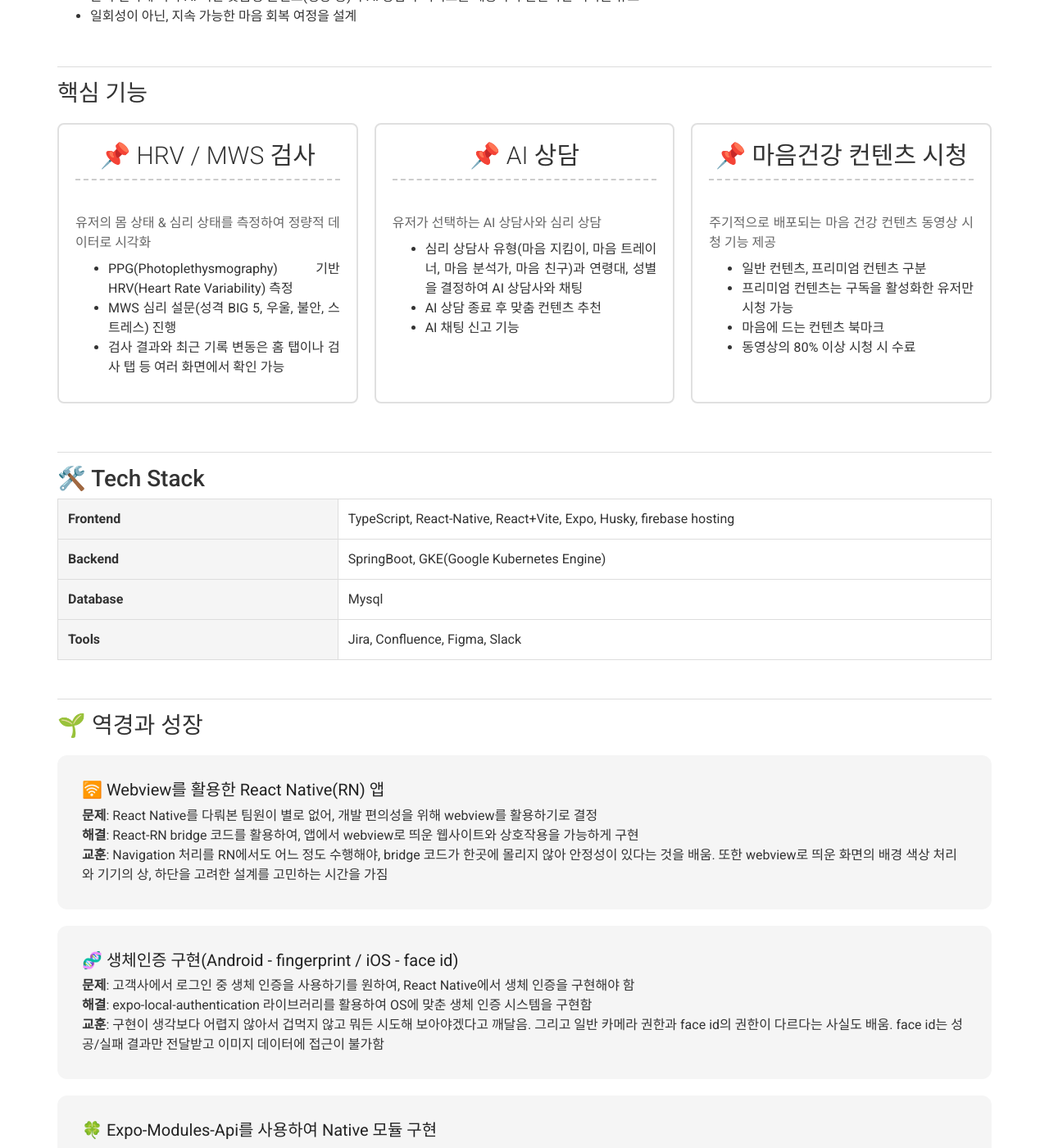
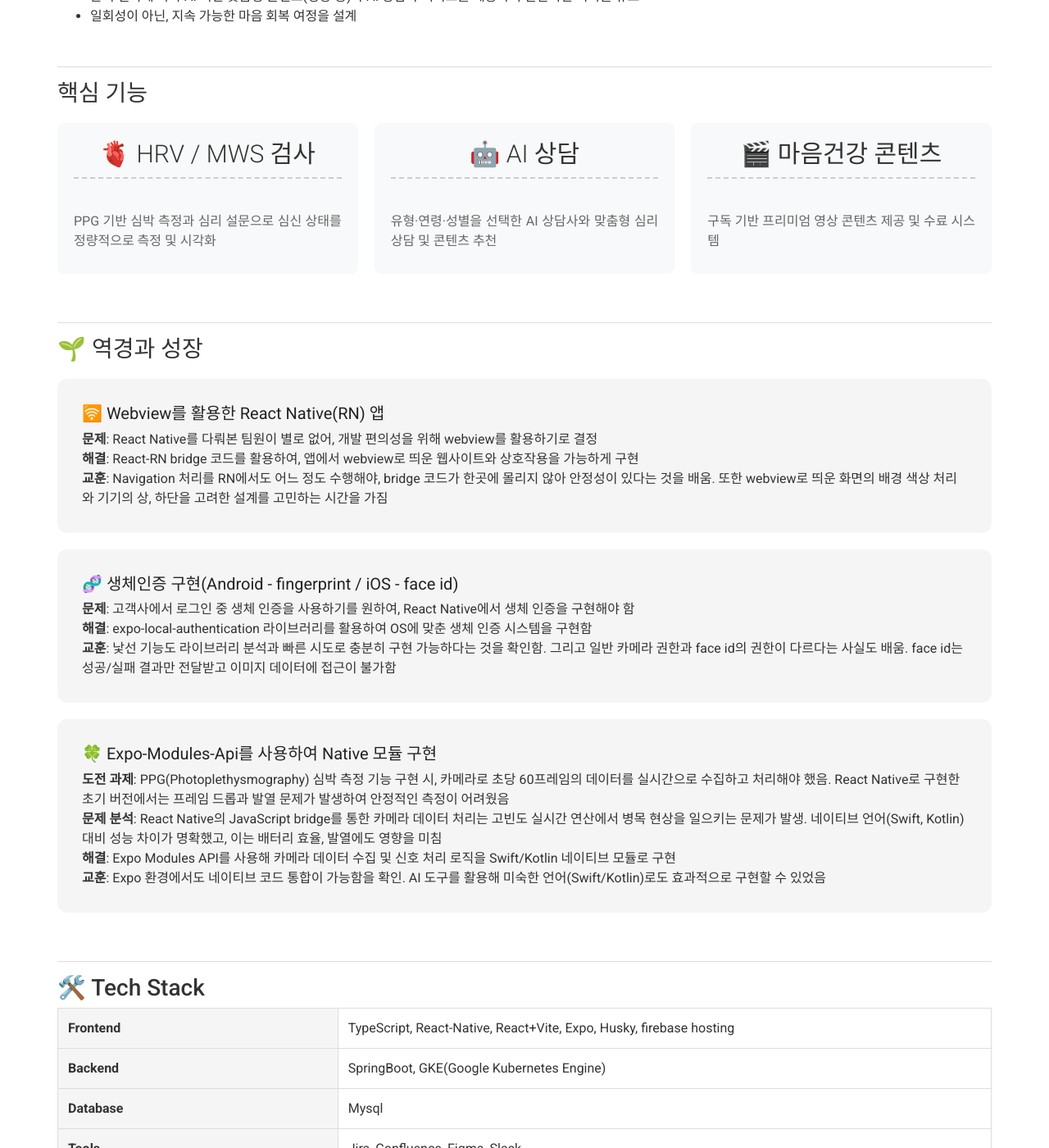
Before and after one commit to Hangyeol-SSeo/Hangyeol-SSeo.github.io, a Jekyll site: the page built from 1minute.md, in a window 1280 px wide and 1400 px high, scrolled down 557 px. Shown: the whole window at 82% size. Built offline with Jekyll 4.4.1, drawn with Linux system fonts in a browser that asks for light colours; nearby versions of some CDN libraries.

Commit message:
1minute 섹션 이력 간소화, 핵심 내용으로만 구성

```diff
--- a/1minute.md
+++ b/1minute.md
@@ -22,46 +22,64 @@ permalink: /experience/1minute/
 - 분석 결과에 따라 AI 기반 맞춤형 콘텐츠(명상 등)와 AI 상담사 서비스를 제공하여 실질적인 회복을 유도
 - 일회성이 아닌, 지속 가능한 마음 회복 여정을 설계
 
-<!-- 추후 스크린샷 추가 -->
-
 <br/>
 
 ---
 
 <h1 style="font-size: 2.8rem; margin-bottom:8px">핵심 기능</h1>
 
-<div class="feature-grid" style="display: grid; grid-template-columns: repeat(auto-fit, minmax(250px, 1fr)); gap: 20px; margin: 20px 0;">
-  <div style="background: #fff; border: 2px solid #e0e0e0; padding: 20px; border-radius: 8px;">
-    <h3 style="margin-top: 0;">📌 HRV / MWS 검사</h3>
-    <p style="color: #666;">유저의 몸 상태 & 심리 상태를 측정하여 정량적 데이터로 시각화</p>
-    <ul>
-      <li>PPG(Photoplethysmography) 기반 HRV(Heart Rate Variability) 측정</li>
-      <li>MWS 심리 설문(성격 BIG 5, 우울, 불안, 스트레스) 진행</li>
-      <li>검사 결과와 최근 기록 변동은 홈 탭이나 검사 탭 등 여러 화면에서 확인 가능</li>
-    </ul>
+<div style="display: flex; gap: 20px; margin: 20px 0;">
+  <div style="flex: 1; background: #f8f9fa; padding: 20px; border-radius: 8px;">
+    <h3 style="margin-top: 0;">🫀 HRV / MWS 검사</h3>
+    <p style="color: #666;">PPG 기반 심박 측정과 심리 설문으로 심신 상태를 정량적으로 측정 및 시각화</p>
   </div>
-
-  <div style="background: #fff; border: 2px solid #e0e0e0; padding: 20px; border-radius: 8px;">
-    <h3 style="margin-top: 0;">📌 AI 상담</h3>
-    <p style="color: #666;">유저가 선택하는 AI 상담사와 심리 상담</p>
-    <ul>
-      <li>심리 상담사 유형(마음 지킴이, 마음 트레이너, 마음 분석가, 마음 친구)과 연령대, 성별을 결정하여 AI 상담사와 채팅</li>
-      <li>AI 상담 종료 후 맞춤 컨텐츠 추천</li>
-      <li>AI 채팅 신고 기능</li>
-    </ul>
+  <div style="flex: 1; background: #f8f9fa; padding: 20px; border-radius: 8px;">
+    <h3 style="margin-top: 0;">🤖 AI 상담</h3>
+    <p style="color: #666;">유형·연령·성별을 선택한 AI 상담사와 맞춤형 심리 상담 및 콘텐츠 추천</p>
   </div>
-
-  <div style="background: #fff; border: 2px solid #e0e0e0; padding: 20px; border-radius: 8px;">
-    <h3 style="margin-top: 0;">📌 마음건강 컨텐츠 시청</h3>
-    <p style="color: #666;">주기적으로 배포되는 마음 건강 컨텐츠 동영상 시청 기능 제공</p>
-    <ul>
-      <li>일반 컨텐츠, 프리미엄 컨텐츠 구분</li>
-      <li>프리미엄 컨텐츠는 구독을 활성화한 유저만 시청 가능</li>
-      <li>마음에 드는 컨텐츠 북마크</li>
-      <li>동영상의 80% 이상 시청 시 수료</li>
-    </ul>
+  <div style="flex: 1; background: #f8f9fa; padding: 20px; border-radius: 8px;">
+    <h3 style="margin-top: 0;">🎬 마음건강 콘텐츠</h3>
+    <p style="color: #666;">구독 기반 프리미엄 영상 콘텐츠 제공 및 수료 시스템</p>
   </div>
 </div>
+
+<br/>
+
+---
+
+<h1 class="growth-section-header" style="font-size: 2.8rem; margin-bottom:8px">🌱 역경과 성장</h1>
+
+<div class="growth-card" style="background: #f5f5f5; padding: 30px; border-radius: 12px; margin: 20px 0; font-size: medium">
+  <h2 style="color: #222222">🛜 Webview를 활용한 React Native(RN) 앱</h2>
+  <b>문제</b>: React Native를 다뤄본 팀원이 별로 없어, 개발 편의성을 위해 webview를 활용하기로 결정 <br/>
+  <b>해결</b>: React-RN bridge 코드를 활용하여, 앱에서 webview로 띄운 웹사이트와 상호작용을 가능하게 구현<br/>
+  <b>교훈</b>: Navigation 처리를 RN에서도 어느 정도 수행해야, bridge 코드가 한곳에 몰리지 않아 안정성이 있다는 것을 배움. 또한 webview로 띄운 화면의 배경 색상 처리와 기기의 상, 하단을 고려한 설계를 고민하는 시간을 가짐 <br/>
+</div>
+
+<div class="growth-card" style="background: #f5f5f5; padding: 30px; border-radius: 12px; margin: 20px 0; font-size: medium">
+  <h2 style="color: #222222">🧬 생체인증 구현(Android - fingerprint / iOS - face id)</h2>
+  <b>문제</b>: 고객사에서 로그인 중 생체 인증을 사용하기를 원하여, React Native에서 생체 인증을 구현해야 함 <br/>
+  <b>해결</b>: expo-local-authentication 라이브러리를 활용하여 OS에 맞춘 생체 인증 시스템을 구현함 <br/>
+  <b>교훈</b>: 낯선 기능도 라이브러리 분석과 빠른 시도로 충분히 구현 가능하다는 것을 확인함. 그리고 일반 카메라 권한과 face id의 권한이 다르다는 사실도 배움. face id는 성공/실패 결과만 전달받고 이미지 데이터에 접근이 불가함 <br/>
+</div>
+
+<div class="growth-card" style="background: #f5f5f5; padding: 30px; border-radius: 12px; margin: 20px 0; font-size: medium">
+  <h2 style="color: #222222">🍀 Expo-Modules-Api를 사용하여 Native 모듈 구현</h2>
+  <b>도전 과제</b>: PPG(Photoplethysmography) 심박 측정 기능 구현 시, 카메라로 초당 60프레임의 데이터를 실시간으로 수집하고 처리해야 했음. React Native로 구현한 초기 버전에서는 프레임 드롭과 발열 문제가 발생하여 안정적인 측정이 어려웠음 <br/>
+  <b>문제 분석</b>: React Native의 JavaScript bridge를 통한 카메라 데이터 처리는 고빈도 실시간 연산에서 병목 현상을 일으키는 문제가 발생. 네이티브 언어(Swift, Kotlin) 대비 성능 차이가 명확했고, 이는 배터리 효율, 발열에도 영향을 미침 <br/>
+  <b>해결</b>: Expo Modules API를 사용해 카메라 데이터 수집 및 신호 처리 로직을 Swift/Kotlin 네이티브 모듈로 구현 <br/>
+  <b>교훈</b>: Expo 환경에서도 네이티브 코드 통합이 가능함을 확인. AI 도구를 활용해 미숙한 언어(Swift/Kotlin)로도 효과적으로 구현할 수 있었음 <br/>
+</div>
+
+<!--
+<div style="background: #f5f5f5; padding: 30px; border-radius: 12px; margin: 20px 0; font-size: medium">
+  <h2 style="color: #222222">Webview를 활용한 React-Native 앱</h2>
+  <b>문제</b>:  <br/>
+  <b>원인</b>:  <br/>
+  <b>해결</b>:  <br/>
+  <b>교훈</b>:  <br/>
+</div>
+-->
 
 <br/>
 
@@ -100,47 +118,6 @@ permalink: /experience/1minute/
 
 <hr class="print-hide"/>
 
-<h1 class="growth-section-header" style="font-size: 2.8rem; margin-bottom:8px">🌱 역경과 성장</h1>
-<!--
-지문, face id
-webview
--->
-<div class="growth-card" style="background: #f5f5f5; padding: 30px; border-radius: 12px; margin: 20px 0; font-size: medium">
-  <h2 style="color: #222222">🛜 Webview를 활용한 React Native(RN) 앱</h2>
-  <b>문제</b>: React Native를 다뤄본 팀원이 별로 없어, 개발 편의성을 위해 webview를 활용하기로 결정 <br/>
-  <b>해결</b>: React-RN bridge 코드를 활용하여, 앱에서 webview로 띄운 웹사이트와 상호작용을 가능하게 구현<br/>
-  <b>교훈</b>: Navigation 처리를 RN에서도 어느 정도 수행해야, bridge 코드가 한곳에 몰리지 않아 안정성이 있다는 것을 배움. 또한 webview로 띄운 화면의 배경 색상 처리와 기기의 상, 하단을 고려한 설계를 고민하는 시간을 가짐 <br/>
-</div>
-
-<div class="growth-card" style="background: #f5f5f5; padding: 30px; border-radius: 12px; margin: 20px 0; font-size: medium">
-  <h2 style="color: #222222">🧬 생체인증 구현(Android - fingerprint / iOS - face id)</h2>
-  <b>문제</b>: 고객사에서 로그인 중 생체 인증을 사용하기를 원하여, React Native에서 생체 인증을 구현해야 함 <br/>
-  <b>해결</b>: expo-local-authentication 라이브러리를 활용하여 OS에 맞춘 생체 인증 시스템을 구현함 <br/>
-  <b>교훈</b>: 구현이 생각보다 어렵지 않아서 겁먹지 않고 뭐든 시도해 보아야겠다고 깨달음. 그리고 일반 카메라 권한과 face id의 권한이 다르다는 사실도 배움. face id는 성공/실패 결과만 전달받고 이미지 데이터에 접근이 불가함 <br/>
-</div>
-
-<div class="growth-card" style="background: #f5f5f5; padding: 30px; border-radius: 12px; margin: 20px 0; font-size: medium">
-  <h2 style="color: #222222">🍀 Expo-Modules-Api를 사용하여 Native 모듈 구현</h2>
-  <b>도전 과제</b>: PPG(Photoplethysmography) 심박 측정 기능 구현 시, 카메라로 초당 60프레임의 데이터를 실시간으로 수집하고 처리해야 했음. React Native로 구현한 초기 버전에서는 프레임 드롭과 발열 문제가 발생하여 안정적인 측정이 어려웠음 <br/>
-  <b>문제 분석</b>: React Native의 JavaScript bridge를 통한 카메라 데이터 처리는 고빈도 실시간 연산에서 병목 현상을 일으키는 문제가 발생. 네이티브 언어(Swift, Kotlin) 대비 성능 차이가 명확했고, 이는 배터리 효율, 발열에도 영향을 미침 <br/>
-  <b>해결</b>: Expo Modules API를 사용해 카메라 데이터 수집 및 신호 처리 로직을 Swift/Kotlin 네이티브 모듈로 구현 <br/>
-  <b>교훈</b>: Expo 환경에서도 네이티브 코드 통합이 가능함을 확인. AI 도구를 활용해 미숙한 언어(Swift/Kotlin)로도 효과적으로 구현할 수 있었음 <br/>
-</div>
-
-<!--
-<div style="background: #f5f5f5; padding: 30px; border-radius: 12px; margin: 20px 0; font-size: medium">
-  <h2 style="color: #222222">Webview를 활용한 React-Native 앱</h2>
-  <b>문제</b>:  <br/>
-  <b>원인</b>:  <br/>
-  <b>해결</b>:  <br/>
-  <b>교훈</b>:  <br/>
-</div>
--->
-
-<br/>
-
----
-
 <h1 style="font-size: 2.8rem; margin-bottom:8px">팀&역할</h1>
 
 <div class="team-section" style="display: flex; gap: 20px; margin: 20px 0;">
```
